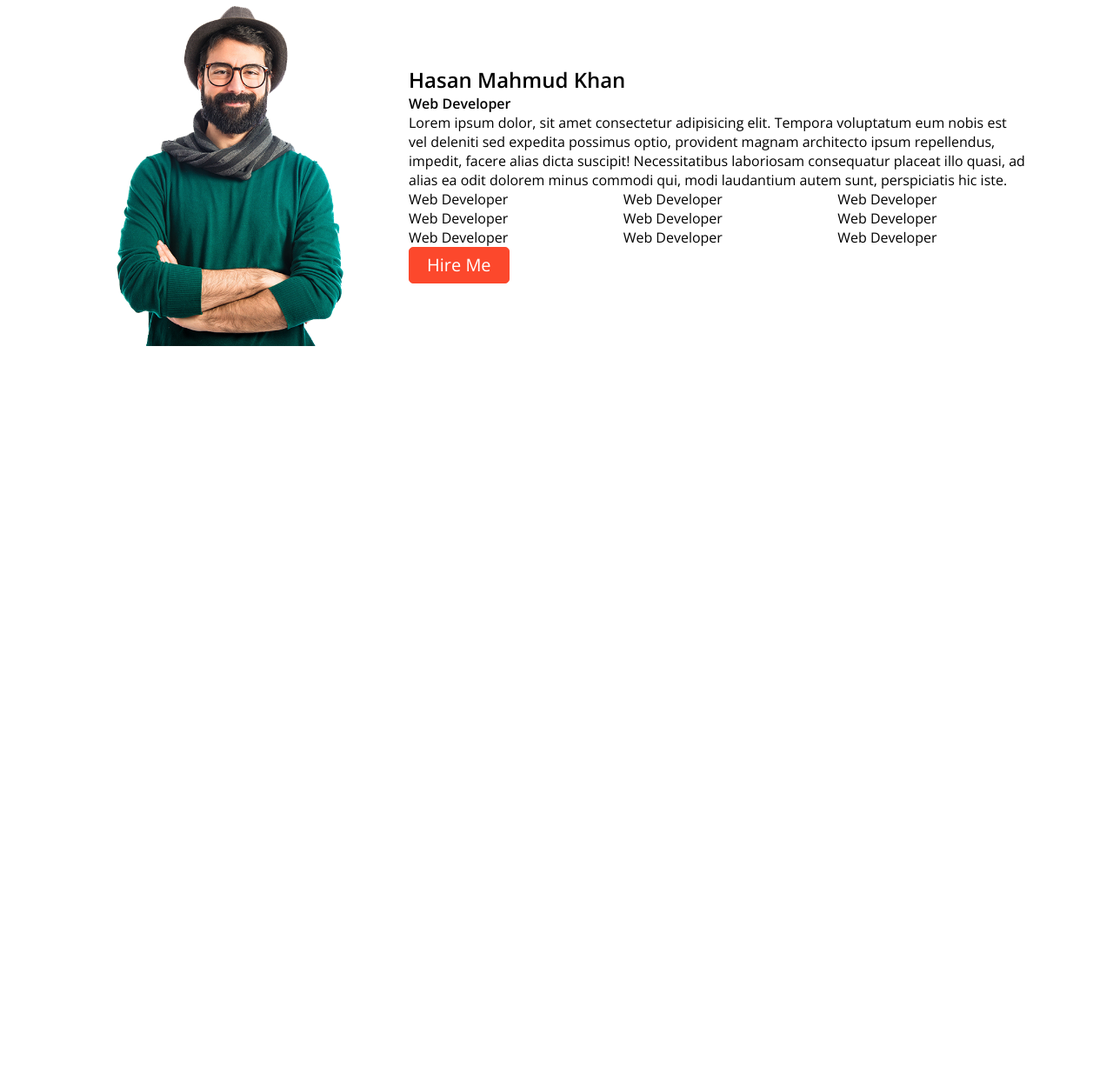
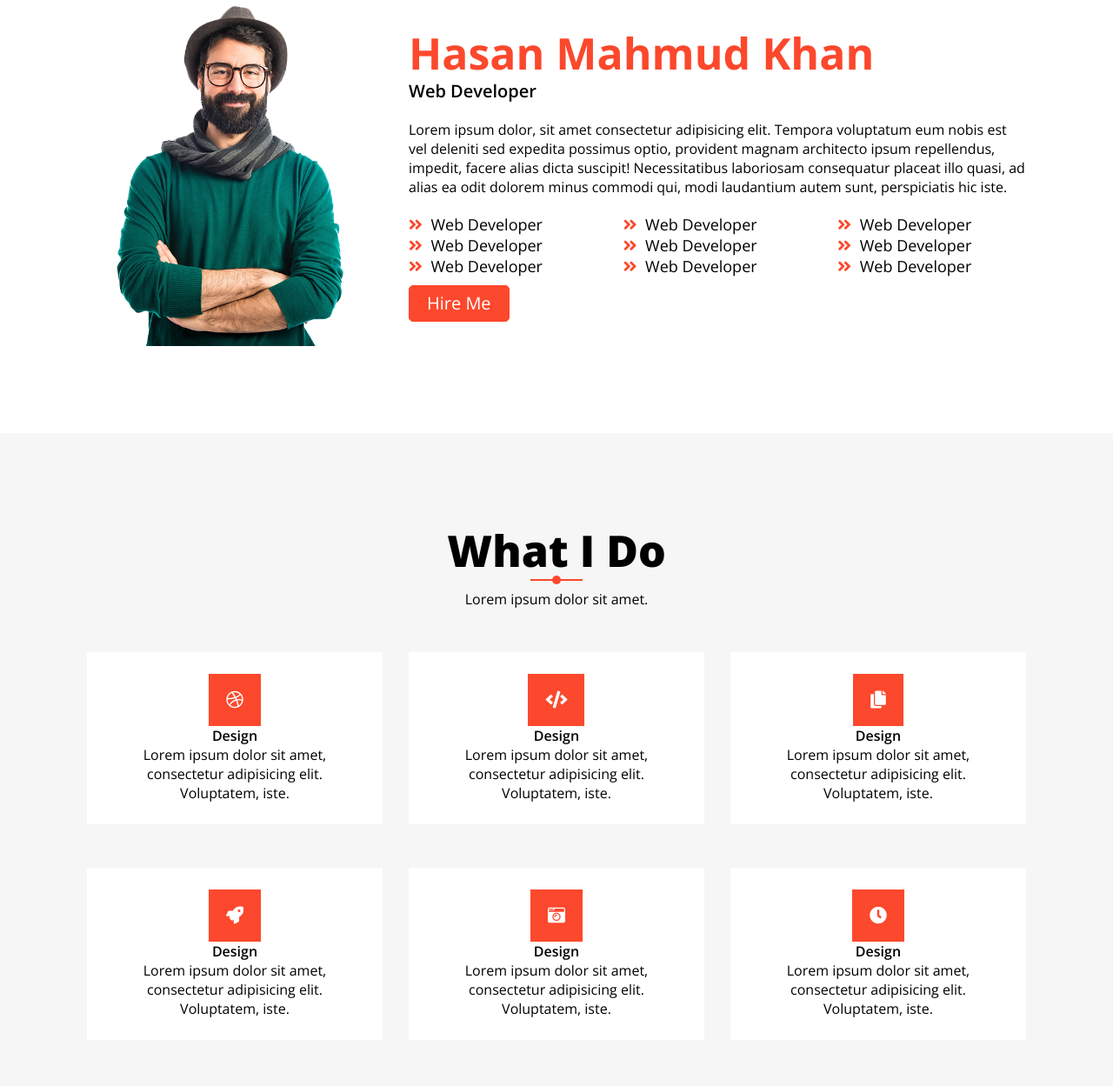
Before and after one commit to hasankhan007/xenon-sass, a plain HTML site: page index.html in a window 1280 px wide. Shown: the part 897-2146 px from the top of the page at 87% size. Before the commit the page ends 1395 px from the top, so only its background shows below. Drawn offline with nearby package versions, Linux system fonts and the light colour scheme.

Commit message:
xenon modify last

```diff
--- a/assets/css/base/_variables.scss
+++ b/assets/css/base/_variables.scss
@@ -1,7 +1,9 @@
 /*  common color */
 $white: #fff;
 $black: #000;
+$common:#fc482c;
+$bg-gray:#f6f6f6;
 /*  common color */
-$link_color: #333;
+$link_color: #333333;
 $link_hover: #fc482c;
 $btn_back:#fc482c;
--- a/assets/css/layout/_about.scss
+++ b/assets/css/layout/_about.scss
@@ -7,21 +7,31 @@
 
     .about-content{
         h2{
-
+            font-size: 50px;
+            line-height: 60px;
+            font-weight: bold;
+            color: $common;
         }
         h4{
-
+            font-size: 20px;
+            text-transform: capitalize;
         }
         p{
 
         }
         ul{
             li{
-
+                font-size: 18px;
+                i{
+                    margin-right: 5px;
+                    color: $common;
+                }
             }
         }
         a{
-
+            &:hover{
+                color: $common;
+            }
         }
     }
 }
--- a/assets/css/layout/_all.scss
+++ b/assets/css/layout/_all.scss
@@ -1,3 +1,5 @@
+@import 'section-title';
 @import 'header';
 @import 'banner';
 @import 'about';
+@import 'services';
--- /dev/null
+++ b/assets/css/layout/_section-title.scss
@@ -0,0 +1,37 @@
+.section-title{
+    margin-bottom: 50px;
+    h4{
+        position: relative;
+        display: inline-block;
+        font-size: 50px;
+        line-height: 50px;
+        font-weight: 800;
+        text-transform: capitalize;
+        margin-bottom: 10px;
+        padding: 10px;
+        &::before{
+            position: absolute;
+            content: "";
+            width: 60px;
+            height: 2px;
+            background-color: $common;
+            bottom: 0;
+            left: 50%;
+            transform: translateX(-50%);
+        }
+        &::after{
+             position: absolute;
+             content: "";
+             width: 10px;
+             height: 10px;
+             border-radius: 50%;
+             background-color: $common;
+             bottom: -4px;
+             left: 50%;
+             transform: translateX(-50%);
+        }
+    }
+    p{
+
+    }
+}
--- /dev/null
+++ b/assets/css/layout/_services.scss
@@ -0,0 +1,25 @@
+.services-area{
+    background-color: $bg-gray;
+    .single-service{
+        background-color: $white;
+        padding: 25px;
+        margin-bottom: 50px;
+        i{
+            color: $white;
+            font-size: 20px;
+            background-color: $common;
+            padding: 20px;
+            cursor: pointer;
+            transition: 1s;
+            &:hover{
+                border-radius: 50%;
+            }
+        }
+        h4{
+
+        }
+        p{
+
+        }
+    }
+}
--- a/index.html
+++ b/index.html
@@ -60,38 +60,96 @@
                  <div class="col-xl-8">
                      <div class="about-content">
                          <h2>Hasan Mahmud Khan</h2>
-                         <h4>Web Developer</h4>
-                         <p>Lorem ipsum dolor, sit amet consectetur adipisicing elit. Tempora voluptatum eum nobis est vel deleniti sed expedita possimus optio, provident magnam architecto ipsum repellendus, impedit, facere alias dicta suscipit! Necessitatibus laboriosam consequatur placeat illo quasi, ad alias ea odit dolorem minus commodi qui, modi laudantium autem sunt, perspiciatis hic iste.</p>
+                         <h4 class="mb-20">Web Developer</h4>
+                         <p class="mb-20">Lorem ipsum dolor, sit amet consectetur adipisicing elit. Tempora voluptatum eum nobis est vel deleniti sed expedita possimus optio, provident magnam architecto ipsum repellendus, impedit, facere alias dicta suscipit! Necessitatibus laboriosam consequatur placeat illo quasi, ad alias ea odit dolorem minus commodi qui, modi laudantium autem sunt, perspiciatis hic iste.</p>
 
                         <div class="row">
                             <div class="col-xl-4">
                                 <ul>
-                                    <li>Web Developer</li>
-                                    <li>Web Developer</li>
-                                    <li>Web Developer</li>
+                                    <li><i class="fas fa-angle-double-right"></i> Web Developer</li>
+                                    <li><i class="fas fa-angle-double-right"></i> Web Developer</li>
+                                    <li><i class="fas fa-angle-double-right"></i> Web Developer</li>
                                 </ul>
                             </div>
                             <div class="col-xl-4">
                                 <ul>
-                                    <li>Web Developer</li>
-                                    <li>Web Developer</li>
-                                    <li>Web Developer</li>
+                                    <li><i class="fas fa-angle-double-right"></i> Web Developer</li>
+                                    <li><i class="fas fa-angle-double-right"></i> Web Developer</li>
+                                    <li><i class="fas fa-angle-double-right"></i> Web Developer</li>
                                 </ul>
                             </div>
                             <div class="col-xl-4">
                                 <ul>
-                                    <li>Web Developer</li>
-                                    <li>Web Developer</li>
-                                    <li>Web Developer</li>
+                                    <li><i class="fas fa-angle-double-right"></i> Web Developer</li>
+                                    <li><i class="fas fa-angle-double-right"></i> Web Developer</li>
+                                    <li><i class="fas fa-angle-double-right"></i> Web Developer</li>
                                 </ul>
                             </div>
                         </div>
-                        <a href="" class="btn btn-primary">Hire Me</a>
+                        <a href="" class="btn btn-primary mt-10">Hire Me</a>
                      </div>
                  </div>
              </div>
          </div>
      </section>
+     <!-- services Area -->
+     <div class="services-area pt-100 pb-100">
+         <div class="container">
+             <div class="row">
+                 <div class="col-xl-12 text-center">
+                     <div class="section-title">
+                         <h4>What i do</h4>
+                         <p>Lorem ipsum dolor sit amet.</p>
+                     </div>
+                 </div>
+             </div>
+
+             <div class="row">
+                 <div class="col-xl-4 text-center">
+                     <div class="single-service">
+                         <i class="fab fa-dribbble"></i>
+                         <h4>Design</h4>
+                         <p>Lorem ipsum dolor sit amet, consectetur adipisicing elit. Voluptatem, iste.</p>
+                     </div>
+                 </div>
+                 <div class="col-xl-4 text-center">
+                     <div class="single-service">
+                         <i class="fas fa-code"></i>
+                         <h4>Design</h4>
+                         <p>Lorem ipsum dolor sit amet, consectetur adipisicing elit. Voluptatem, iste.</p>
+                     </div>
+                 </div>
+                 <div class="col-xl-4 text-center">
+                     <div class="single-service">
+                         <i class="fas fa-copy"></i>
+                         <h4>Design</h4>
+                         <p>Lorem ipsum dolor sit amet, consectetur adipisicing elit. Voluptatem, iste.</p>
+                     </div>
+                 </div>
+                 <div class="col-xl-4 text-center">
+                     <div class="single-service">
+                         <i class="fas fa-rocket"></i>
+                         <h4>Design</h4>
+                         <p>Lorem ipsum dolor sit amet, consectetur adipisicing elit. Voluptatem, iste.</p>
+                     </div>
+                 </div>
+                 <div class="col-xl-4 text-center">
+                     <div class="single-service">
+                         <i class="fas fa-camera-retro"></i>
+                         <h4>Design</h4>
+                         <p>Lorem ipsum dolor sit amet, consectetur adipisicing elit. Voluptatem, iste.</p>
+                     </div>
+                 </div>
+                 <div class="col-xl-4 text-center">
+                     <div class="single-service">
+                         <i class="fas fa-clock"></i>
+                         <h4>Design</h4>
+                         <p>Lorem ipsum dolor sit amet, consectetur adipisicing elit. Voluptatem, iste.</p>
+                     </div>
+                 </div>
+             </div>
+         </div>
+     </div>
 
 </body>
 </html>
```
Also changed, not shown: assets/css/style.css, 1 other file.
